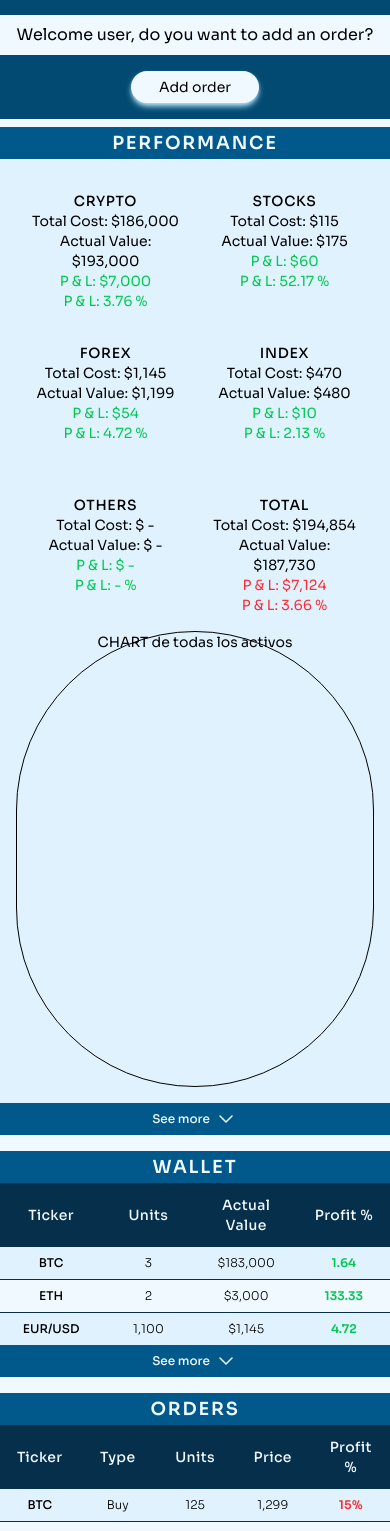
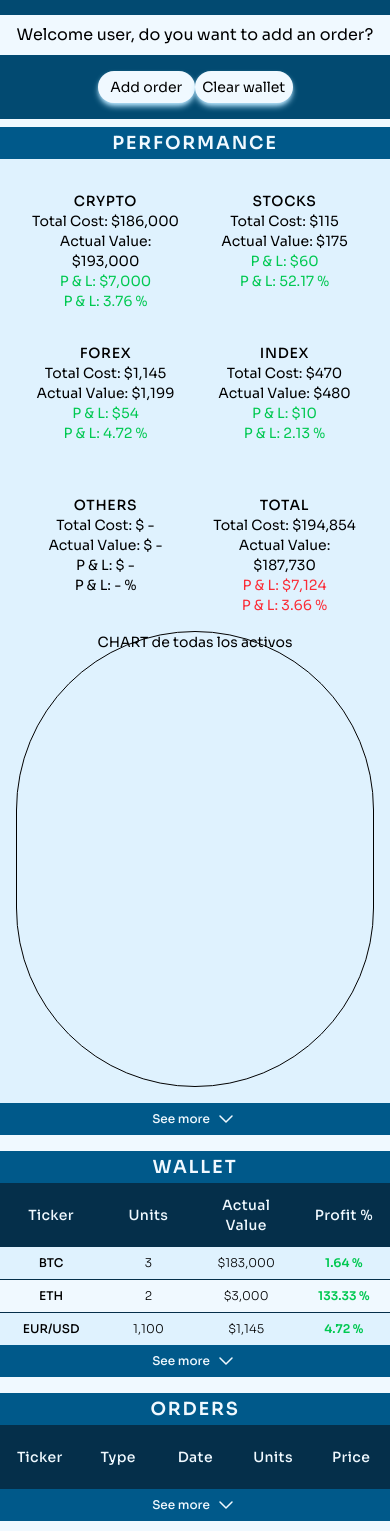
Before and after one commit to EmiLeale/02-Stock-tracker, a website with bundled scripts: page home.html in a window 390 px wide. Shown: the part 97-1628 px from the top of the page. Built offline with nearby package versions, Linux system fonts and the light colour scheme; files whose address does not match are found by name.

Commit message:
Finish Home page + move currencies.json

```diff
--- a/home.html
+++ b/home.html
@@ -10,7 +10,7 @@
 
 </head>
 
-<body class="h-screen w-full bg-sky-900 ">
+<body class="h-screen w-full bg-sky-900 text-black">
 
     <header class="w-full h-20 bg-sky-50 flex justify-between sm:justify-evenly max-w-5xl m-auto">
 
@@ -38,7 +38,11 @@
 
             <h2 class="w-full p-2 m-4 mt-8 bg-sky-50 text-center">Welcome user, do you want to add an order?</h2>
 
-            <button id="add-order" class="w-32 h-8 bg-sky-50 hover:bg-sky-200 active:bg-sky-300 text-sm hover:font-semibold hover:tracking-wider rounded-2xl cursor-pointer transition-all mb-4 shadow-md shadow-sky-200 active:shadow-sky-600 hover:shadow-sky-900">Add order</button>
+            <div class="w-1/2 flex justify-around">
+              <button id="add-order" class="w-32 h-8 bg-sky-50 hover:bg-sky-200 active:bg-sky-300 text-sm hover:font-semibold hover:tracking-wider rounded-2xl cursor-pointer transition-all mb-4 shadow-md shadow-sky-200 active:shadow-sky-600 hover:shadow-sky-900">Add order</button>
+
+              <button id="clear-wallet" class="w-32 h-8 bg-sky-50 hover:bg-sky-200 active:bg-sky-300 text-sm hover:font-semibold hover:tracking-wider rounded-2xl cursor-pointer transition-all mb-4 shadow-md shadow-sky-200 active:shadow-sky-600 hover:shadow-sky-900">Clear wallet</button>
+            </div>
 
             <form id="order-form" class="hidden h-fit w-96 bg-sky-100 grid-cols-2 grid-rows-7 gap-2 p-4 mb-4 rounded-2xl *:w-full *:h-full *:text-xs *:m-auto  *:outline-none *:border-1 *:focus:border-2 *:rounded-sm *:text-center transition-all">
 
@@ -105,35 +109,7 @@
                     <th>Profit %</th>
                   </tr>
                 </thead>
-                <!-- <tbody class="bg-sky-100 *:even:bg-sky-50 divide-y divide-sky-950 *:hover:bg-sky-200  *:font-light *:transition-all">
-                  <tr class="*:px-4 *:py-2 ">
-                    <th scope="row" class="font-medium">BTC</th>
-                    <td class="hidden md:table-cell">Bitcoin</td>
-                    <td >125</td>
-                    <td class="hidden sm:table-cell">1,299</td>
-                    <td >80,000</td>
-                    <td class="text-red-500 font-semibold tracking-wide hidden sm:table-cell">1,250</td>
-                    <td class="text-red-500 font-semibold tracking-wide">15%</td>
-                  </tr>
-                  <tr class="*:px-4 *:py-2">
-                    <th scope="row" class="font-medium">EUR / USD</th>
-                    <td class="hidden md:table-cell">Euro Canadian Dollar</td>
-                    <td >125</td>
-                    <td class="hidden sm:table-cell">1,299</td>
-                    <td >51,000</td>
-                    <td class="text-green-500 font-semibold tracking-wide hidden sm:table-cell">1,250</td>
-                    <td class="text-green-500 font-semibold tracking-wide">15%</td>
-                  </tr>
-                  <tr class="*:px-4 *:py-2">
-                    <th scope="row" class="font-medium">SPX</th>
-                    <td class="hidden md:table-cell">Standar and Poor</td>
-                    <td >10</td>
-                    <td class="hidden sm:table-cell">2,899</td>
-                    <td >1,250,000</td>
-                    <td class="text-green-500 font-semibold tracking-wide hidden sm:table-cell">1,250</td>
-                    <td class="text-green-500 font-semibold tracking-wide">15%</td>
-                  </tr>
-                </tbody>-->
+                <tbody class="bg-sky-100 *:even:bg-sky-50 divide-y divide-sky-950 *:hover:bg-sky-200 font-light *:transition-all"></tbody>
                 <caption class="h-8 w-full text-center caption-bottom font-medium cursor-pointer text-sky-50 bg-sky-800 hover:text-sky-800 hover:bg-sky-50">
                     <a href="/src/html/wallet.html" class="h-full flex justify-center items-center">See more
                     <svg xmlns="http://www.w3.org/2000/svg" width="24" height="24" viewBox="0 0 24 24" fill="none" stroke="currentColor" stroke-width="1.5" stroke-linecap="round" stroke-linejoin="round" class="lucide lucide-chevron-down ml-1">
@@ -143,50 +119,19 @@
                   <caption class="h-8 bg-sky-800 text-sky-50"><p class="h-full flex items-center justify-center text-lg font-semibold tracking-widest">WALLET</p></caption>
             </table>
 
-            <table class="w-full lg:w-5/6  h-fit my-2 lg:rounded-lg lg:overflow-hidden text-xs sm:text-sm text-center *:sm:text-nowrap *:transition-all"> <!-- Orders table -->
+            <table id="orders-table" class="w-full lg:w-5/6  h-fit my-2 lg:rounded-lg lg:overflow-hidden text-xs sm:text-sm text-center *:sm:text-nowrap *:transition-all"> <!-- Orders table -->
                 <thead class="bg-sky-950 text-sky-50 *:text-sm *:tracking-wide ">
                   <tr class="*:w-20 *:h-16 *:px-4 *:py-2 *:font-medium ">
                     <th>Ticker</th>
                     <th>Type</th>
-                    <th class="hidden md:table-cell">Date</th>
+                    <th>Date</th>
                     <th>Units</th>
                     <th>Price</th>
                     <th class="hidden sm:table-cell">Total</th>
-                    <th class="hidden sm:table-cell">Profit</th>
-                    <th>Profit %</th>
                   </tr>
                 </thead>
-                <tbody class="bg-sky-100 *:even:bg-sky-50 divide-y divide-sky-950 *:hover:bg-sky-200  *:font-light *:transition-all">
-                  <tr class="*:px-4 *:py-2 ">
-                    <th scope="row" class="font-medium">BTC</th>
-                    <td>Buy</td>
-                    <td class="hidden md:table-cell">31/03/2024</td>
-                    <td>125</td>
-                    <td>1,299</td>
-                    <td class="hidden sm:table-cell">80,000</td>
-                    <td class="text-red-500 font-semibold tracking-wide hidden sm:table-cell">1,250</td>
-                    <td class="text-red-500 font-semibold tracking-wide">15%</td>
-                  </tr>
-                  <tr class="*:px-4 *:py-2">
-                    <th scope="row" class="font-medium">EUR / USD</th>
-                    <td>Sell</td>
-                    <td class="hidden md:table-cell">01/07/2024</td>
-                    <td>125</td>
-                    <td>1,299</td>
-                    <td class="hidden sm:table-cell">51,000</td>
-                    <td class="tracking-wide hidden sm:table-cell">-</td>
-                    <td class="tracking-wide">-</td>
-                  </tr>
-                  <tr class="*:px-4 *:py-2">
-                    <th scope="row" class="font-medium">SPX</th>
-                    <td>Buy</td>
-                    <td class="hidden md:table-cell">25/11/2011</td>
-                    <td>10</td>
-                    <td>2,899</td>
-                    <td class="hidden sm:table-cell">1,250,000</td>
-                    <td class="tracking-wide hidden sm:table-cell">-</td>
-                    <td class="tracking-wide">-</td>
-                  </tr>
+                <tbody class="bg-sky-100 *:even:bg-sky-50 divide-y divide-sky-950 *:hover:bg-sky-200 font-light *:transition-all">
+
                 </tbody>
                 <caption class="h-8 w-full text-center caption-bottom font-medium cursor-pointer text-sky-50 bg-sky-800 hover:text-sky-800 hover:bg-sky-50">
                     <a href="/src/html/orders.html" class="h-full flex justify-center items-center">See more
--- a/index.js
+++ b/index.js
@@ -1,11 +1,3 @@
-// import AddOrder from "./src/components/AddOrder.js";
+import ActualizeHomePage from "./src/components/ActualizeHomePage.js";
 
-// new AddOrder();
-
-// import ActualizeWallet from "./src/components/ActualizeWallet.js";
-
-// new ActualizeWallet();
-
-import ActualizeDataDOM from "./src/components/ActualizeDataDOM.js";
-
-new ActualizeDataDOM();
+new ActualizeHomePage();
--- /dev/null
+++ b/src/components/ActualizeHomePage.js
@@ -0,0 +1,193 @@
+import ActualizeDataDOM from "./ActualizeDataDOM.js";
+
+class ActualizeHomePage extends ActualizeDataDOM {
+  constructor() {
+    super();
+    this._perfoDataCont = document.getElementById("performance-data-container");
+    this._walletTable = document.getElementById("wallet-table");
+    this._ordersTable = document.getElementById("orders-table");
+    this._tbodyWallet = document.querySelector("#wallet-table tbody");
+    this._tbodyOrders = document.querySelector("#orders-table tbody");
+    this.waitForWalletUpdate().then(() => {
+      this.actualizeHomePage();
+      this._clearWalletBtn.addEventListener(
+        "click",
+        this.clearWalletHomePage.bind(this)
+      );
+    });
+  }
+
+  actualizeHomePage() {
+    this.actualizeDataPerformance();
+    this.actualizeWalletHome();
+    this.actualizeOrderHome();
+  }
+
+  clearWalletHomePage() {
+    this.actualizeHomePage();
+  }
+
+  actualizeDataPerformance() {
+    this._perfoDataCont.innerHTML = "";
+    const fragment = document.createDocumentFragment();
+
+    Object.keys(this._wallet).forEach((category) => {
+      const div = document.createElement("div");
+      const h3 = document.createElement("h3");
+      const pCost = document.createElement("p");
+      const pValue = document.createElement("p");
+      const pProfit = document.createElement("p");
+      const pPercentage = document.createElement("p");
+
+      h3.classList.add("text-center", "font-medium", "tracking-wider");
+      h3.textContent = `${category.toUpperCase()}`;
+
+      let cost = this._wallet[category][this._wallet[category].length - 1].cost;
+      let value =
+        this._wallet[category][this._wallet[category].length - 1].value;
+      let profit = value - cost;
+
+      pCost.textContent = `Total Cost: $${this.formatNumber(cost)}`;
+      pValue.textContent = `Actual Value: $${this.formatNumber(value)}`;
+      pProfit.textContent = `P & L: $${this.formatNumber(profit)}`;
+      pProfit.classList.add(
+        profit > 0
+          ? "text-green-500"
+          : profit < 0
+          ? "text-red-500"
+          : "text-black"
+      );
+
+      pPercentage.textContent = `P & L: ${this.formatNumber(
+        (profit / cost) * 100
+      )} %`;
+      pPercentage.classList.add(
+        profit > 0
+          ? "text-green-500"
+          : profit < 0
+          ? "text-red-500"
+          : "text-black"
+      );
+
+      div.append(h3, pCost, pValue, pProfit, pPercentage);
+      fragment.appendChild(div);
+    });
+
+    this._perfoDataCont.appendChild(fragment);
+  }
+
+  actualizeWalletHome() {
+    if (
+      Object.keys(this._wallet).every((key) => this._wallet[key].length === 1)
+    ) {
+      this._tbodyWallet.innerHTML = "";
+      const tr = document.createElement("tr");
+      tr.classList.add(":w-20", "*:h16", "*:px-4", "*:py-2", "*:font-medium");
+      const th = document.createElement("th");
+      th.textContent = "You don't have any investments at this time";
+      th.setAttribute("colspan", "8");
+      tr.appendChild(th);
+      this._tbodyWallet.classList.remove("*:hover:bg-sky-200");
+      this._tbodyWallet.appendChild(tr);
+
+      return;
+    }
+    const top3Wallet = this.getTop3Items(this._wallet);
+    this._tbodyWallet.innerHTML = "";
+    for (let i = 0; i < 3; i++) {
+      if (i >= top3Wallet.length) break;
+      const tr = document.createElement("tr");
+      tr.classList.add("*:px-4", "*:py-2");
+      const th = document.createElement("th");
+      th.setAttribute("scope", "row");
+      th.classList.add("font-medium");
+      th.textContent = top3Wallet[i].symbol;
+      const tdName = document.createElement("td");
+      const tdUnits = document.createElement("td");
+      const tdPrice = document.createElement("td");
+      const tdValue = document.createElement("td");
+      const tdProfit = document.createElement("td");
+      const tdProfitPer = document.createElement("td");
+      tdName.classList.add("hidden", "md:table-cell");
+      tdValue.classList.add("hidden", "sm:table-cell");
+      tdProfit.classList.add("hidden", "sm:table-cell", "font-semibold");
+      tdProfitPer.classList.add("font-semibold");
+      tdName.textContent = top3Wallet[i].name;
+      tdUnits.textContent = this.formatNumber(top3Wallet[i].units);
+      tdPrice.textContent = "$" + this.formatNumber(top3Wallet[i].total);
+      let profit =
+        this.actualValue(top3Wallet[i].units, top3Wallet[i].symbol) -
+        top3Wallet[i].total;
+      tdValue.textContent =
+        "$" +
+        this.formatNumber(
+          this.actualValue(top3Wallet[i].units, top3Wallet[i].symbol)
+        );
+      tdProfit.textContent = "$" + this.formatNumber(profit);
+      tdProfit.classList.add(profit >= 0 ? "text-green-500" : "text-red-500");
+
+      tdProfitPer.textContent =
+        this.formatNumber(
+          ((this.actualValue(top3Wallet[i].units, top3Wallet[i].symbol) -
+            top3Wallet[i].total) /
+            top3Wallet[i].total) *
+            100
+        ) + " %";
+      tdProfitPer.classList.add(
+        profit >= 0 ? "text-green-500" : "text-red-500"
+      );
+      tr.append(th, tdName, tdUnits, tdPrice, tdValue, tdProfit, tdProfitPer);
+      this._tbodyWallet.appendChild(tr);
+    }
+  }
+
+  actualizeOrderHome() {
+    if (this._orders.length === 0) {
+      this._tbodyOrders.innerHTML = "";
+      const tr = document.createElement("tr");
+      tr.classList.add(":w-20", "*:h16", "*:px-4", "*:py-2", "*:font-medium");
+      const th = document.createElement("th");
+      th.textContent = "You don't have any investments at this time";
+      th.setAttribute("colspan", "8");
+      tr.appendChild(th);
+      this._tbodyOrders.classList.remove("*:hover:bg-sky-200");
+      this._tbodyOrders.appendChild(tr);
+
+      return;
+    }
+    const top3Orders = this.getTop3Items(this._orders);
+    this._tbodyOrders.innerHTML = "";
+    for (let i = 0; i < 3; i++) {
+      if (i >= top3Orders.length) break;
+      const tr = document.createElement("tr");
+      tr.classList.add("*:px-4", "*:py-2");
+      const th = document.createElement("th");
+      th.setAttribute("scope", "row");
+      th.classList.add("font-medium");
+      th.textContent = top3Orders[i].ticker;
+      const tdType = document.createElement("td");
+      const tdDate = document.createElement("td");
+      const tdUnits = document.createElement("td");
+      const tdPrice = document.createElement("td");
+      const tdValue = document.createElement("td");
+      tdValue.classList.add("hidden", "sm:table-cell");
+      tdType.textContent = top3Orders[i].type;
+      tdDate.textContent = top3Orders[i].date;
+      tdUnits.textContent = this.formatNumber(top3Orders[i].units);
+      tdPrice.textContent = "$" + this.formatNumber(top3Orders[i].price);
+      let profit =
+        this.actualValue(top3Orders[i].units, top3Orders[i].ticker) -
+        top3Orders[i].total;
+      tdValue.textContent =
+        "$" +
+        this.formatNumber(
+          this.actualValue(top3Orders[i].units, top3Orders[i].ticker)
+        );
+
+      tr.append(th, tdType, tdDate, tdUnits, tdPrice, tdValue);
+      this._tbodyOrders.appendChild(tr);
+    }
+  }
+}
+
+export default ActualizeHomePage;
```
Also changed, not shown: src/data/currencies.json (renamed from currencies.json).
